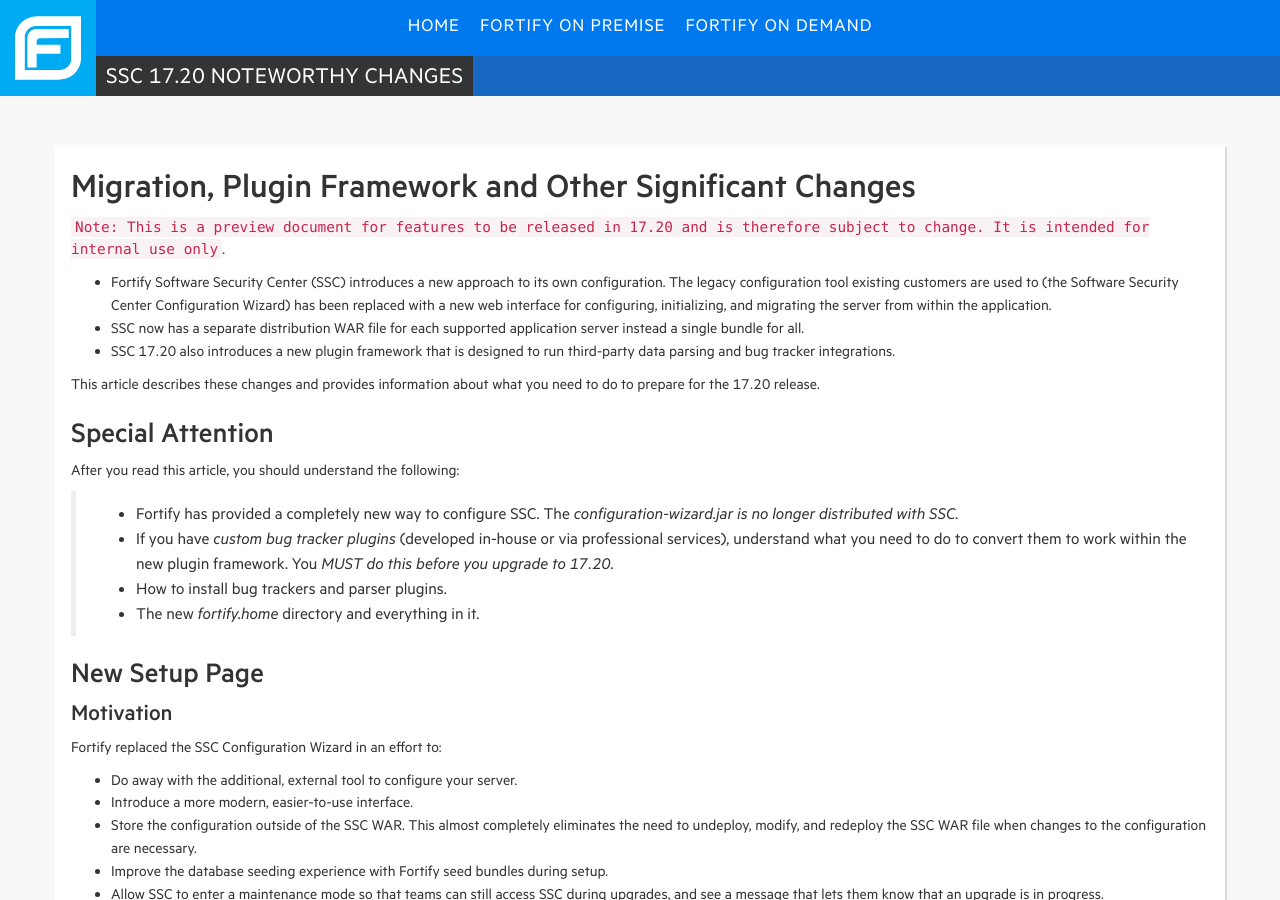
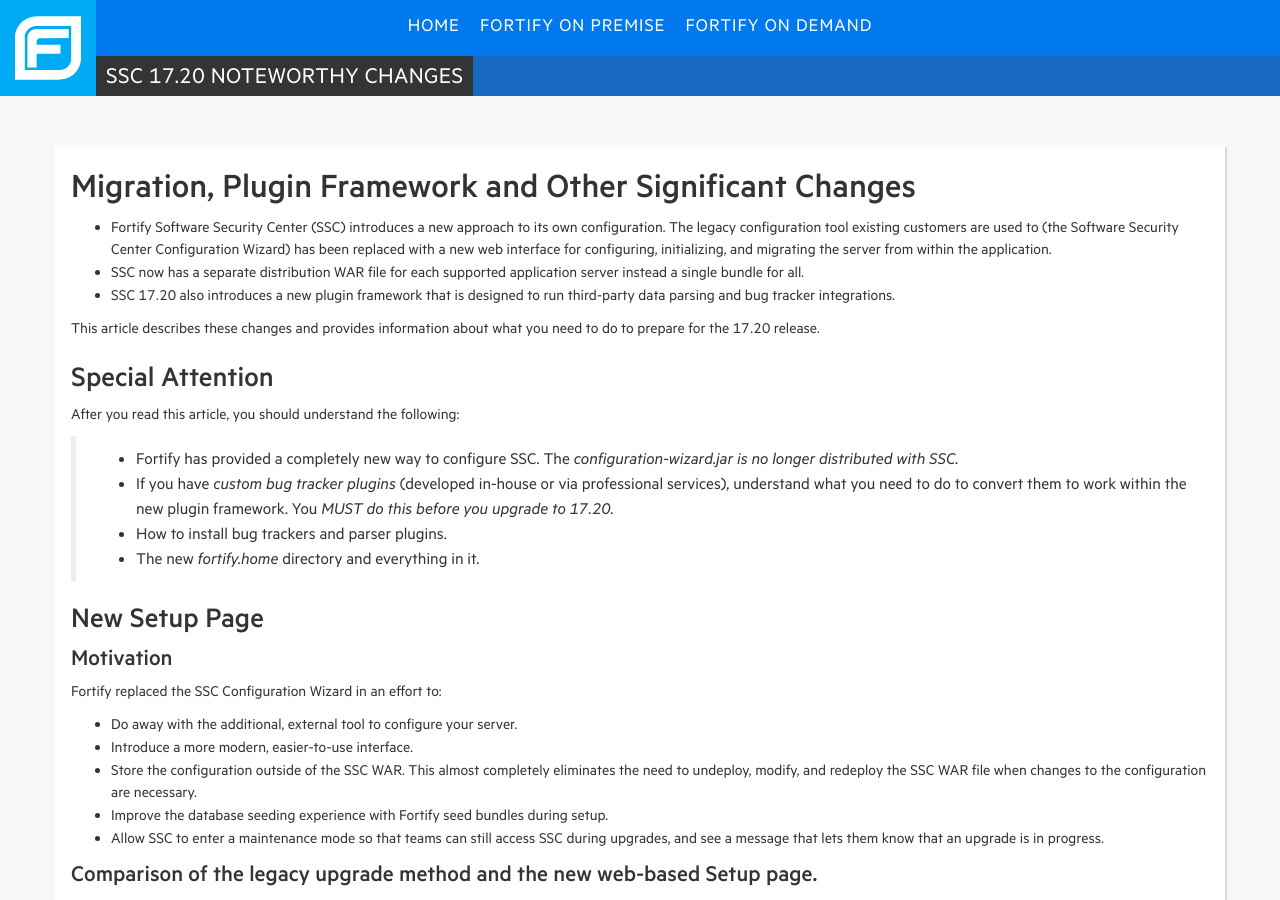
Before and after one commit to fortify/fortify.github.io, a Jekyll site: the page built from articles/ssc17dot2.md, in a window 1280 px wide and 900 px high. Built offline with Jekyll 4.4.1, drawn with Linux system fonts in a browser that asks for light colours.

Commit message:
cleanup disclaimer note on 17.2 on prem article

````diff
--- a/articles/ssc17dot2.md
+++ b/articles/ssc17dot2.md
@@ -6,8 +6,6 @@ permalink: /onprem/ssc-17-2-migration
 output: true
 ---
 # Migration, Plugin Framework and Other Significant Changes
-
-```Note: This is a preview document for features to be released in 17.20 and is therefore subject to change. It is intended for internal use only```.
 
 - Fortify Software Security Center (SSC) introduces a new approach to its own configuration. The legacy configuration tool existing customers are used to (the Software Security Center Configuration Wizard) has been replaced with a new web interface for configuring, initializing, and migrating the server from within the application.
 - SSC now has a separate distribution WAR file for each supported application server instead a single bundle for all.
````
